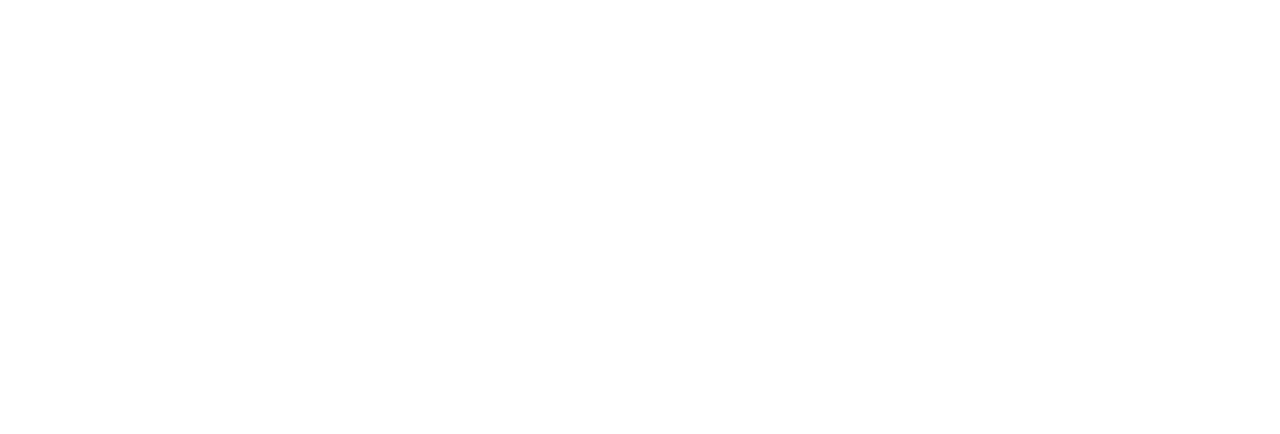
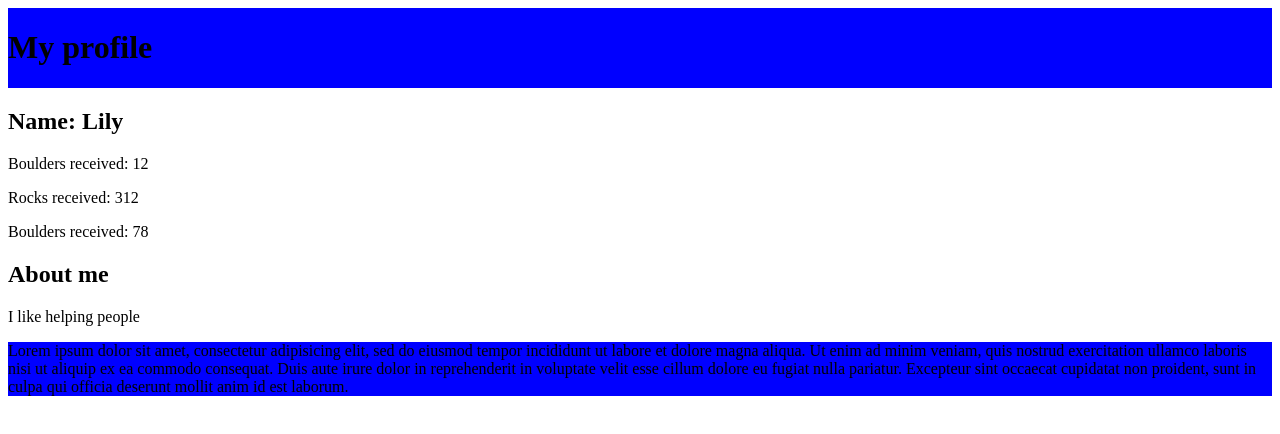
Before and after one commit to mfoster1989/bouldergives, a plain HTML site: page profile.html in a window 1280 px wide. Drawn offline with Linux system fonts and the light colour scheme.

Commit message:
add a profile page

```diff
--- a/profile.html
+++ b/profile.html
@@ -0,0 +1,25 @@
+<!DOCTYPE html>
+<html>
+  <head>
+    <link rel="stylesheet" href="main.css">
+    <meta charset="utf-8">
+    <title>Boulder Gives</title>
+  </head>
+  <body>
+    <header>
+      <h1>My profile</h1>
+    </header>
+    <main>
+      <h2>Name: Lily</h2>
+      <p>Boulders received: 12</p>
+      <p>Rocks received: 312</p>
+      <p>Boulders received: 78</p>
+
+      <h2>About me</h2>
+      <p>I like helping people</p>
+    </main>
+    <footer>
+      <p>Lorem ipsum dolor sit amet, consectetur adipisicing elit, sed do eiusmod tempor incididunt ut labore et dolore magna aliqua. Ut enim ad minim veniam, quis nostrud exercitation ullamco laboris nisi ut aliquip ex ea commodo consequat. Duis aute irure dolor in reprehenderit in voluptate velit esse cillum dolore eu fugiat nulla pariatur. Excepteur sint occaecat cupidatat non proident, sunt in culpa qui officia deserunt mollit anim id est laborum.</p>
+    </footer>
+  </body>
+</html>
```
Also changed, not shown: index.html (+1 -1 lines).
